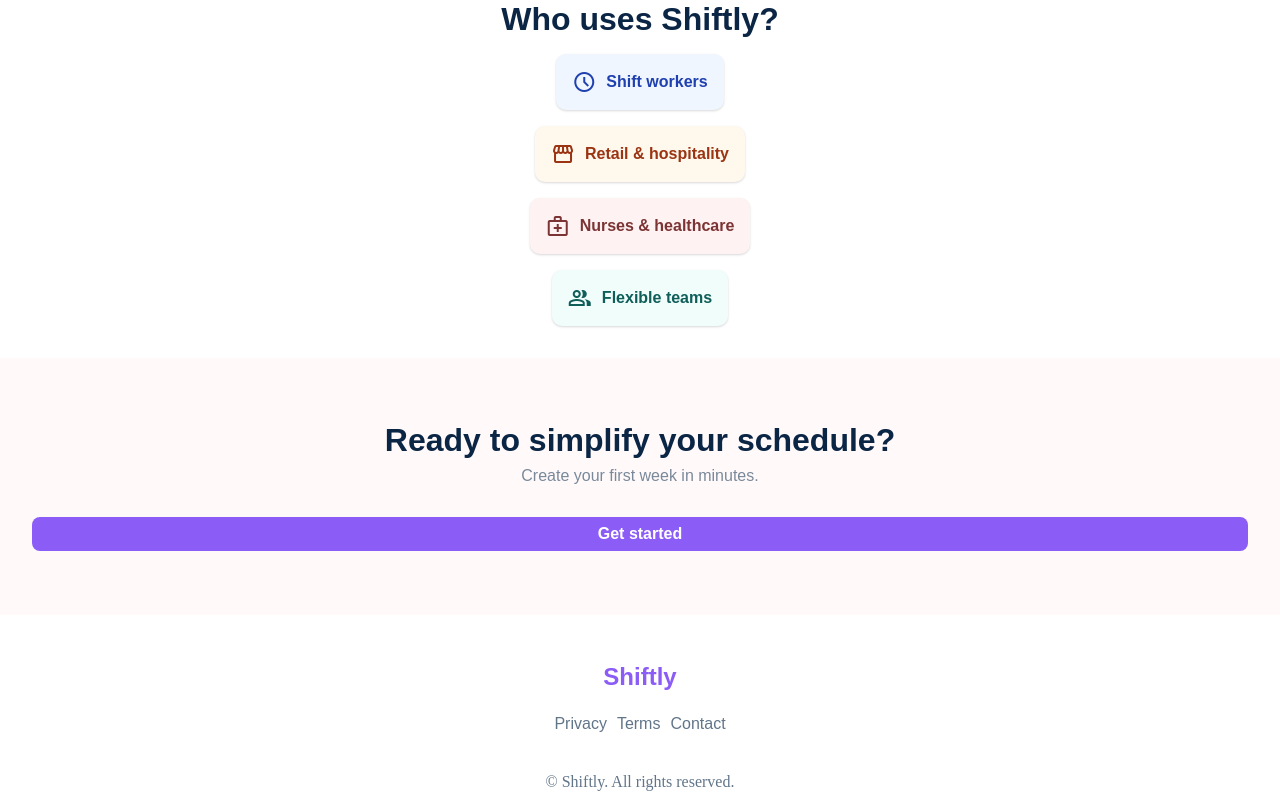
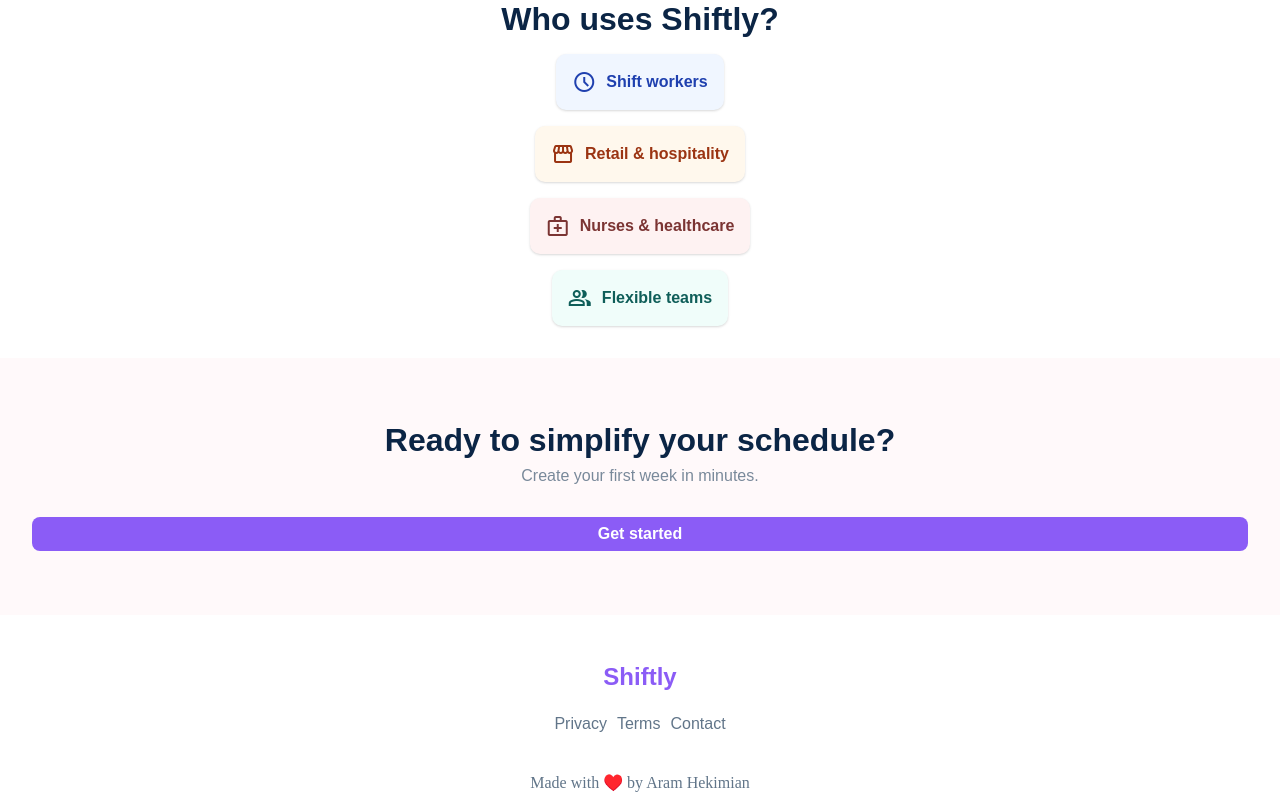
Before and after one commit to Hekimianz/shiftly, a React (Vite) app in the folder front/: page / in a window 1280 px wide. Shown: the part 1535-2335 px from the top of the page. Built offline with nearby package versions, Linux system fonts and the light colour scheme; a web font is replaced by a local one.

Commit message:
changed footer text

```diff
--- a/front/src/components/Footer/Footer.tsx
+++ b/front/src/components/Footer/Footer.tsx
@@ -8,7 +8,7 @@
         <span>Terms</span>
         <span>Contact</span>
       </div>
-      <span>© Shiftly. All rights reserved.</span>
+      <span>Made with ♥️ by Aram Hekimian</span>
     </footer>
   );
 }
```
